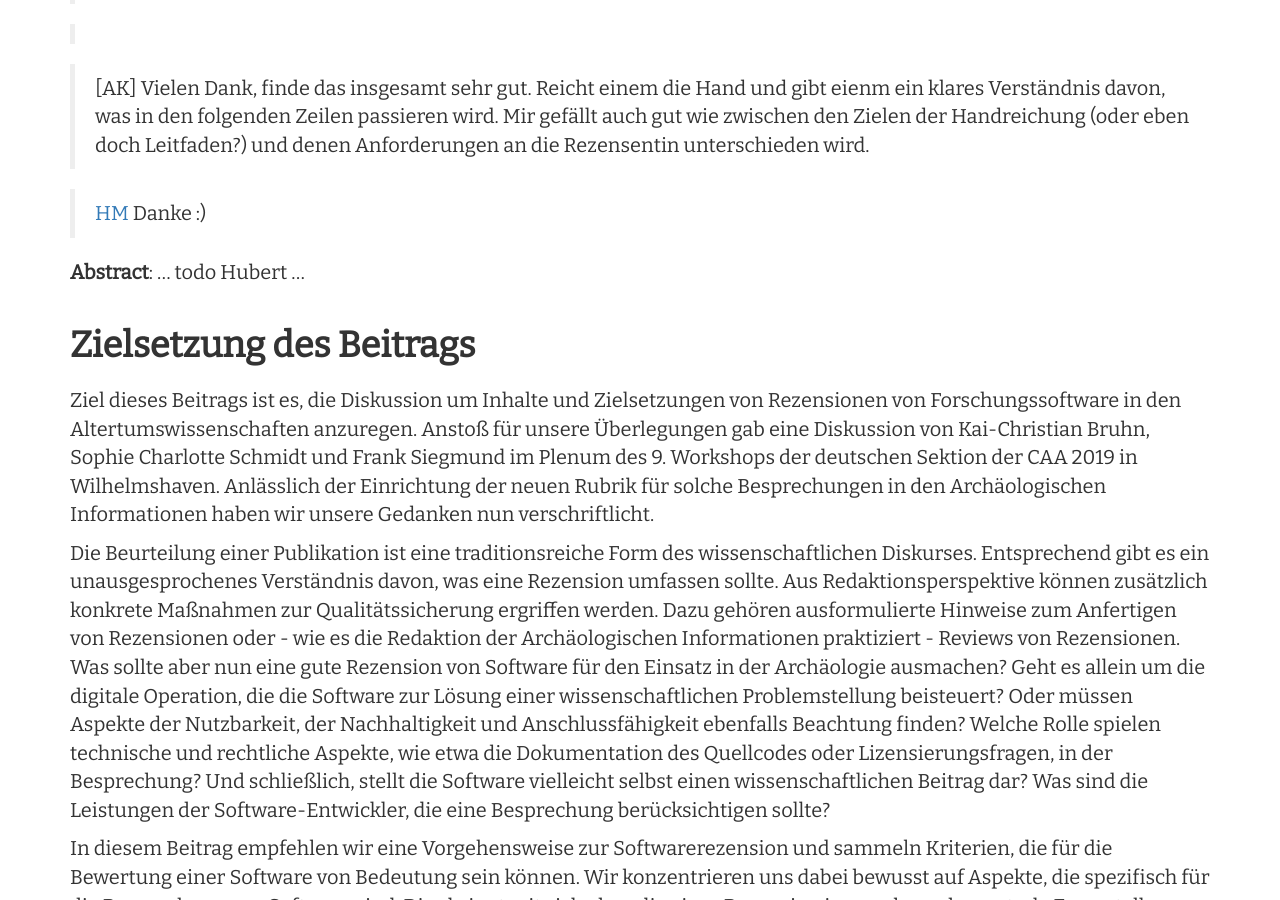
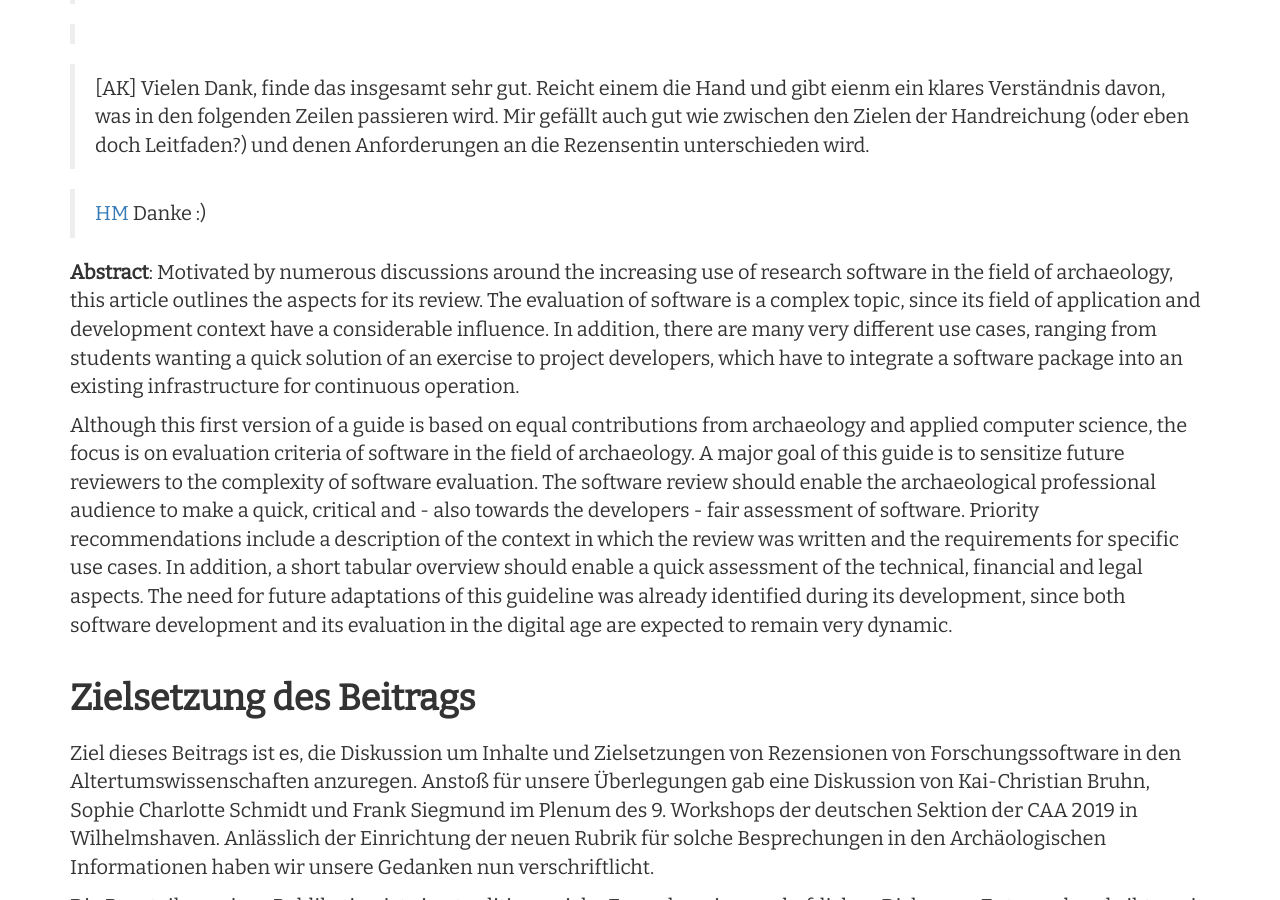
Before and after one commit to Research-Squirrel-Engineers/Impuls_SoftwareRezensionen_DGUF, a Jekyll site: the page built from Draft.md, in a window 1280 px wide and 900 px high, scrolled down 1018 px. Built offline with Jekyll 4.4.1, drawn with Linux system fonts in a browser that asks for light colours; nearby versions of some CDN libraries.

Commit message:
Englischer Abstract hinzugefügt.

```diff
--- a/_includes/Abstract_EN.md
+++ b/_includes/Abstract_EN.md
@@ -1 +1,3 @@
-**Abstract**: ... todo Hubert ...
+**Abstract**: Motivated by numerous discussions around the increasing use of research software in the field of archaeology, this article outlines the aspects for its review. The evaluation of software is a complex topic, since its field of application and development context have a considerable influence. In addition, there are many very different use cases, ranging from students wanting a quick solution of an exercise to project developers, which have to integrate a software package into an existing infrastructure for continuous operation.
+
+Although this first version of a guide is based on equal contributions from archaeology and applied computer science, the focus is on evaluation criteria of software in the field of archaeology. A major goal of this guide is to sensitize future reviewers to the complexity of software evaluation. The software review should enable the archaeological professional audience to make a quick, critical and - also towards the developers - fair assessment of software. Priority recommendations include a description of the context in which the review was written and the requirements for specific use cases. In addition, a short tabular overview should enable a quick assessment of the technical, financial and legal aspects. The need for future adaptations of this guideline was already identified during its development, since both software development and its evaluation in the digital age are expected to remain very dynamic.
```
